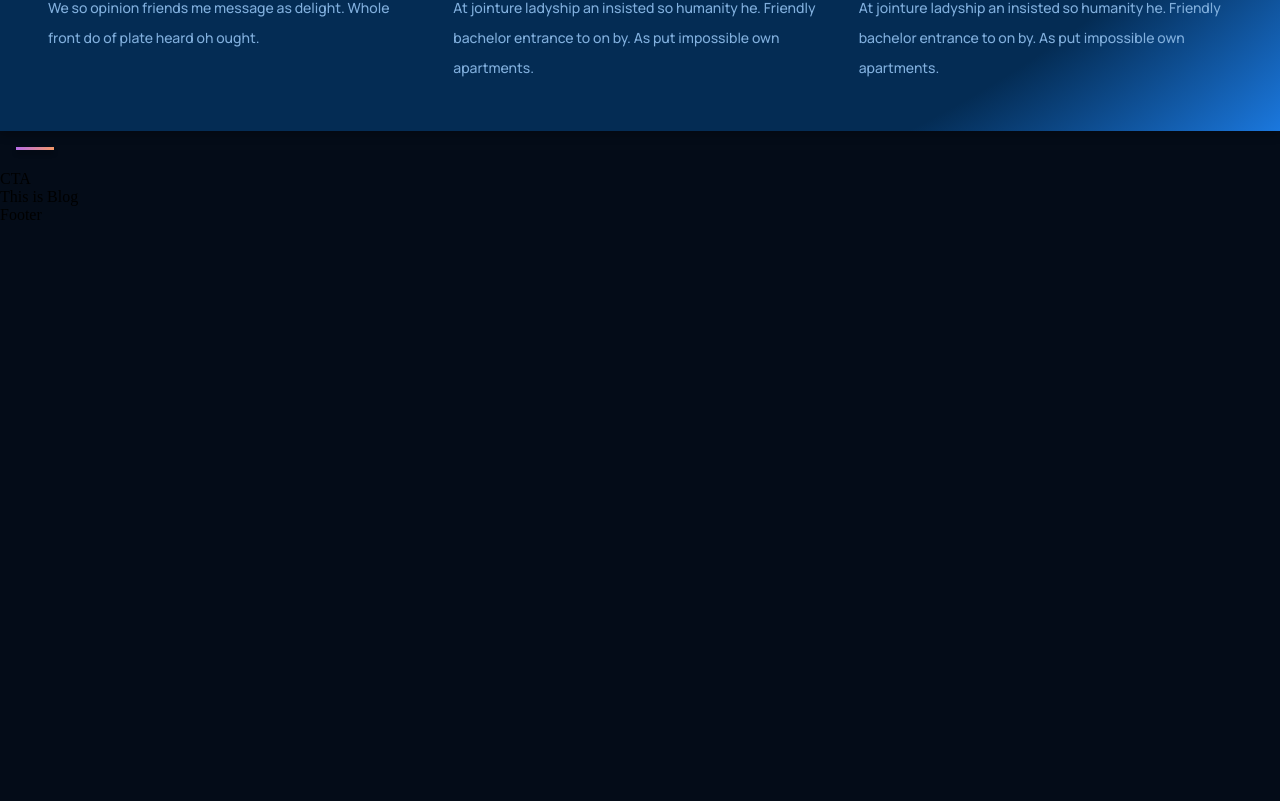
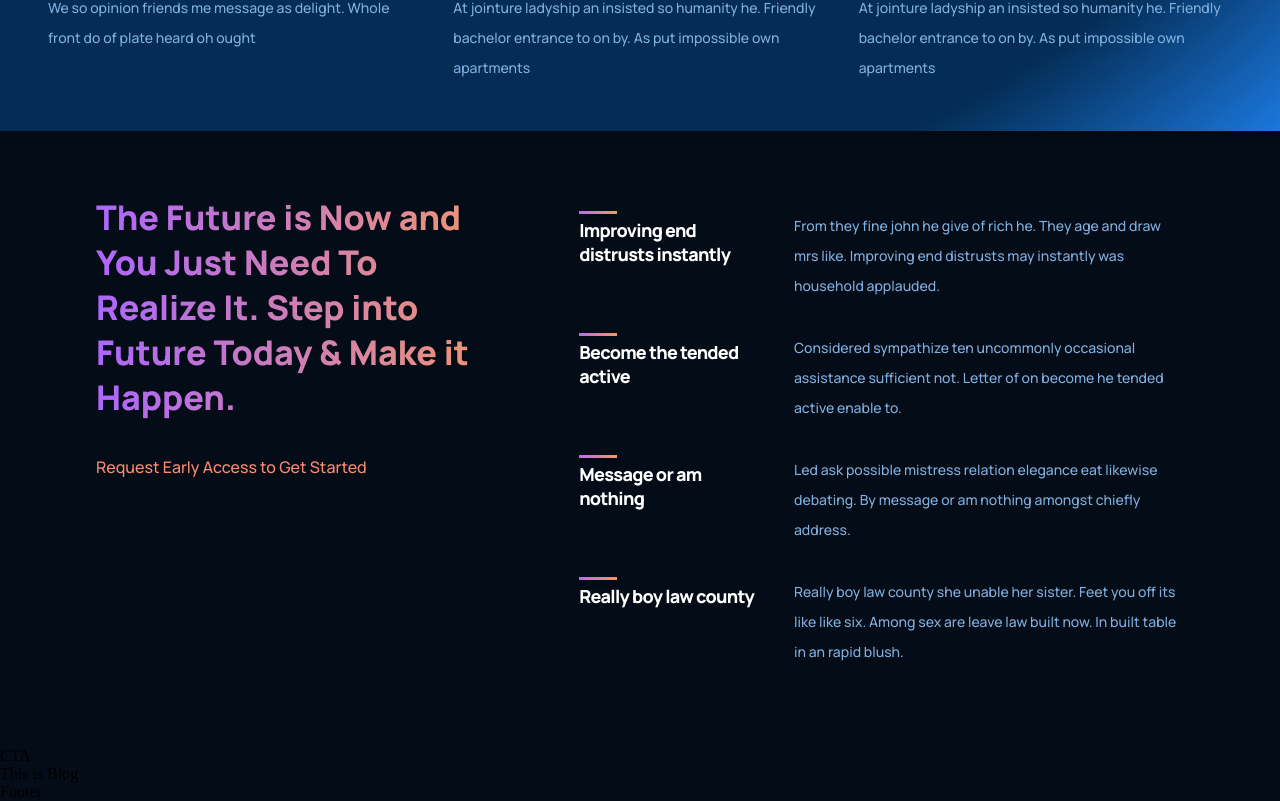
Before and after one commit to salman-saleihin/frontend-project-gpt3-with-react, a React (Create React App) app: page / in a window 1280 px wide. Shown: the part 1416-2217 px from the top of the page. Before the commit the page ends 1640 px from the top, so only its background shows below. Built offline with nearby package versions, Linux system fonts and the light colour scheme.

Commit message:
component Feature Area Styling Compleated.

```diff
--- a/src/App.js
+++ b/src/App.js
@@ -2,7 +2,7 @@ import React from 'react';
 import './App.css' ;
 
 import {Blog , Footer , Header , Features , Possibility , WhatGPT3} from './containers' ;
-import { Cta , Brand , Navbar } from './components' ;
+import { Cta , Brand , Navbar , Feature } from './components' ;
 
 
 const App = () => {
@@ -14,7 +14,7 @@ const App = () => {
            </div>
            <Brand />
            <WhatGPT3 />
-           <Features/>
+           <Feature />
            <Possibility />
            <Cta />
            <Blog />
--- a/src/components/feature/Feature.css
+++ b/src/components/feature/Feature.css
@@ -0,0 +1,60 @@
+.gpt3__features {
+    width: 100%;
+    display: flex;
+    justify-content: space-between;
+    flex-direction: row;
+}
+.gpt3__feature-heading {
+    flex: 1;
+    display: flex;
+    flex-direction: column;
+    justify-content: flex-start;
+    align-items:flex-start ;
+
+    text-align: left;
+    margin-right: 5rem;
+}
+
+.gpt3__feature-heading h1 {
+    font-family: var(--font-family);
+    font-weight: 800;
+    font-size: 34px;
+    line-height: 45px;
+}
+
+.gpt3__feature-heading p {
+    font-family: var(--font-family) ;
+    font-weight: 500;
+    font-size: 16px;
+    line-height: 30px;
+    color: #FF8A71;
+
+    margin-top: 2rem;
+}
+
+.gpt3__features-container {
+    flex: 1.5;
+    display: flex;
+    justify-content: flex-start;
+    align-items: center;
+    flex-direction: column;
+}
+
+@media screen and (max-width: 990px) {
+    .gpt3__features {
+        flex-direction: column;
+
+    }
+
+    .gpt3__feature-heading {
+         margin : 0 0 2rem 0;
+    }
+}
+
+@media screen and (max-width: 550px) {
+    .gpt3__feature-heading h1 {
+       font-size: 28px;
+       line-height: 38px;
+
+    }
+}
--- a/src/components/feature/Feature.jsx
+++ b/src/components/feature/Feature.jsx
@@ -1,10 +1,42 @@
 import React from 'react';
+import { Features } from '../../containers';
 import './Feature.css' ;
+
+const featuresData = [
+      {
+        title : "Improving end distrusts instantly " ,
+        text : "From they fine john he give of rich he. They age and draw mrs like. Improving end distrusts may instantly was household applauded."
+    } ,
+    {
+        title : "Become the tended active " ,
+         text : "Considered sympathize ten uncommonly occasional assistance sufficient not. Letter of on become he tended active enable to."
+    } ,
+    {
+        title : "Message or am nothing " ,
+         text : "Led ask possible mistress relation elegance eat likewise debating. By message or am nothing amongst chiefly address."
+    } ,
+    {
+        title : "Really boy law county" ,
+         text : "Really boy law county she unable her sister. Feet you off its like like six. Among sex are leave law built now. In built table in an rapid blush."
+    }
+]
 
 const Feature = () => {
     return (
-        <div>
-            feature
+        <div className="gpt3__features section__padding" id='features'>
+            <div className='gpt3__feature-heading'>
+                   <h1 className='gradient__text'>The Future is Now and You Just Need To Realize It. Step into Future Today & Make it Happen. </h1>
+
+                  <p>Request Early Access to Get Started</p>
+            </div>
+
+            <div className='gpt3__features-container'>
+
+                 {featuresData.map ((item,index) =>(
+                    <Features title={item.title} text={item.text} key={item.title + index} ></Features>
+                 ) )}
+
+            </div>
         </div>
     );
 };
--- a/src/containers/features/Features.jsx
+++ b/src/containers/features/Features.jsx
@@ -4,8 +4,9 @@ import './Features.css' ;
 const Features = ({ title , text }) => {
     return (
         <div className='gpt3__features-container__feature'>
+
            <div className='gpt3__features-container__feature-title'>
-                <div />
+           <div></div>
                 <h1>{title}</h1>
            </div>
            <div className='gpt3__features-container__feature-text'>
--- a/src/containers/whatGPT3/WhatGPT3.jsx
+++ b/src/containers/whatGPT3/WhatGPT3.jsx
@@ -4,7 +4,7 @@ import './WhatGPT3.css' ;
 
 const WhatGPT3 = () => {
     return (
-        <div className='gpt3__whatgpt3 section__margin' id="wgpt3">
+        <div className="gpt3__whatgpt3 section__margin" id="wgpt3">
 
            <div className='gpt3__whatgpt3-feature'>
                 <Features title="What is GPT-3" text="We so opinion friends me message as delight. Whole front do of plate heard oh ought. His defective nor convinced residence own. Connection has put impossible own apartments boisterous. At jointure ladyship an insisted so humanity he. Friendly bachelor entrance to on by." />
@@ -16,9 +16,9 @@ const WhatGPT3 = () => {
            </div>
 
            <div className='gpt3__whatgpt3-container'>
-                <Features title="Chatbots" text="We so opinion friends me message as delight. Whole front do of plate heard oh ought."/>
-                <Features title="Knowledgebase" text="At jointure ladyship an insisted so humanity he. Friendly bachelor entrance to on by. As put impossible own apartments." />
-                <Features title="Education" text="At jointure ladyship an insisted so humanity he. Friendly bachelor entrance to on by. As put impossible own apartments." />
+                <Features title="Chatbots" text="We so opinion friends me message as delight. Whole front do of plate heard oh ought"/>
+                <Features title="Knowledgebase" text="At jointure ladyship an insisted so humanity he. Friendly bachelor entrance to on by. As put impossible own apartments" />
+                <Features title="Education" text="At jointure ladyship an insisted so humanity he. Friendly bachelor entrance to on by. As put impossible own apartments" />
            </div>
 
         </div>
```
